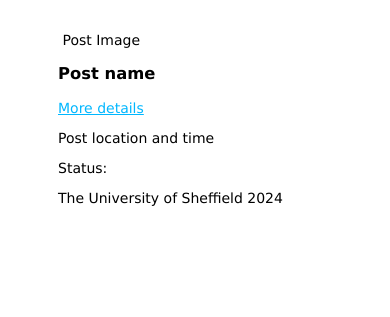
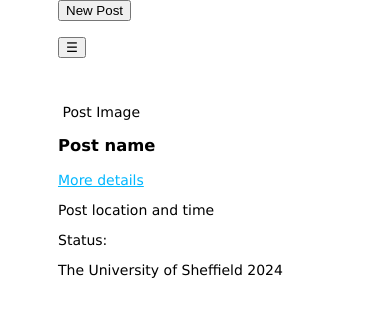
Before and after one commit to aszwalek1/plant_recognition_web_app, a Node server app: page / in a window 390 px wide. Shown: the part 74-391 px from the top of the page. Run offline with Node 20, Linux system fonts and the light colour scheme.

Commit message:
creates burger menu for mobile

```diff
--- a/public/stylesheets/media.css
+++ b/public/stylesheets/media.css
@@ -3,3 +3,9 @@
         display: none;
     }
 }
+
+@media (min-width: 768px) {
+    .mobile-menu {
+        display: none;
+    }
+}
--- a/views/index.ejs
+++ b/views/index.ejs
@@ -1,8 +1,23 @@
 <%- include('common/header'); -%>
 
 <body>
+<!-- MOBILE MENU  -->
+<div class="mobile-menu">
+  <button type="submit">New Post</button> <br><br>
+  <button id="burger-icon">&#9776;</button>
+  <div id="burger-content">
+    <ul>
+
+    </ul>
+  </div>
+</div>
+
+
+
+<!--  DESKTOP MENU  -->
 <!-- Sorting of posts -->
   <nav class="desktop-sorting">
+    <button type="submit">New Post</button>
     <h1>Posts</h1>
     <p>Sort by: </p>
     <form method="post">
```
